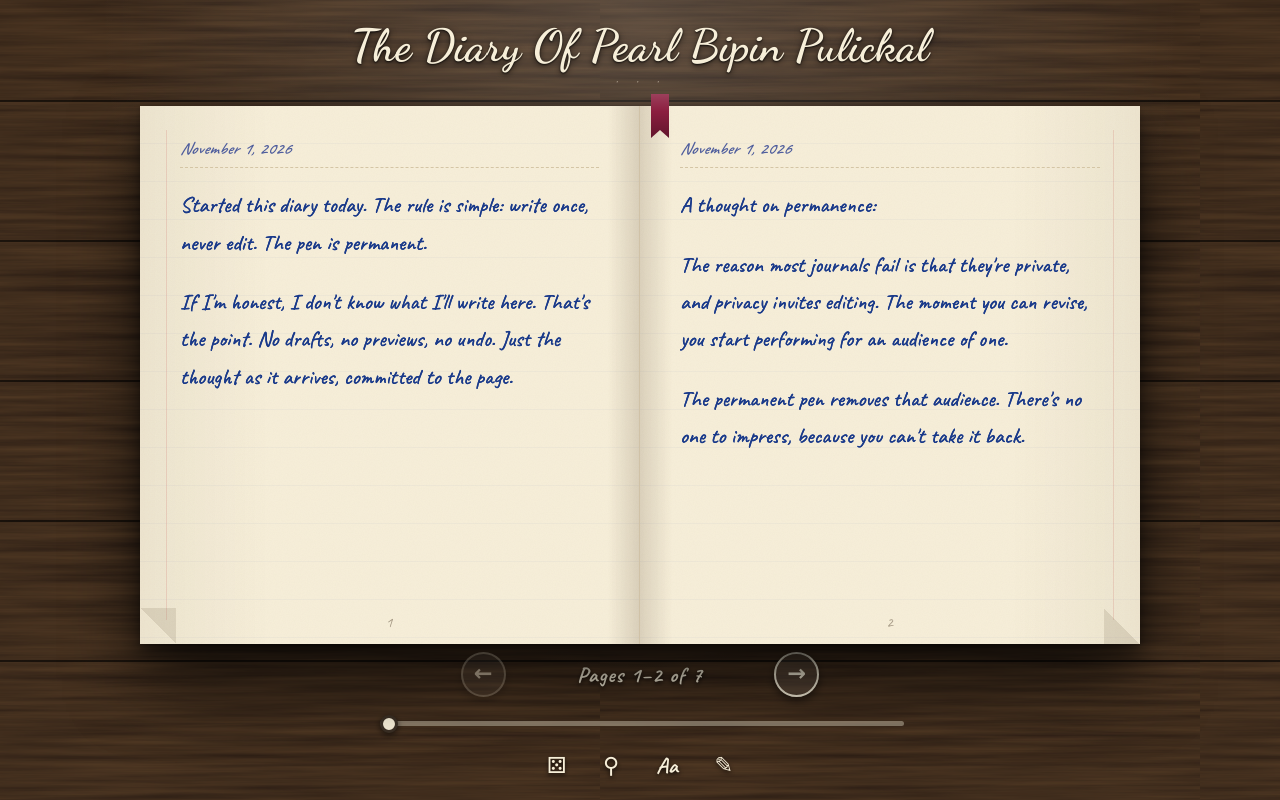
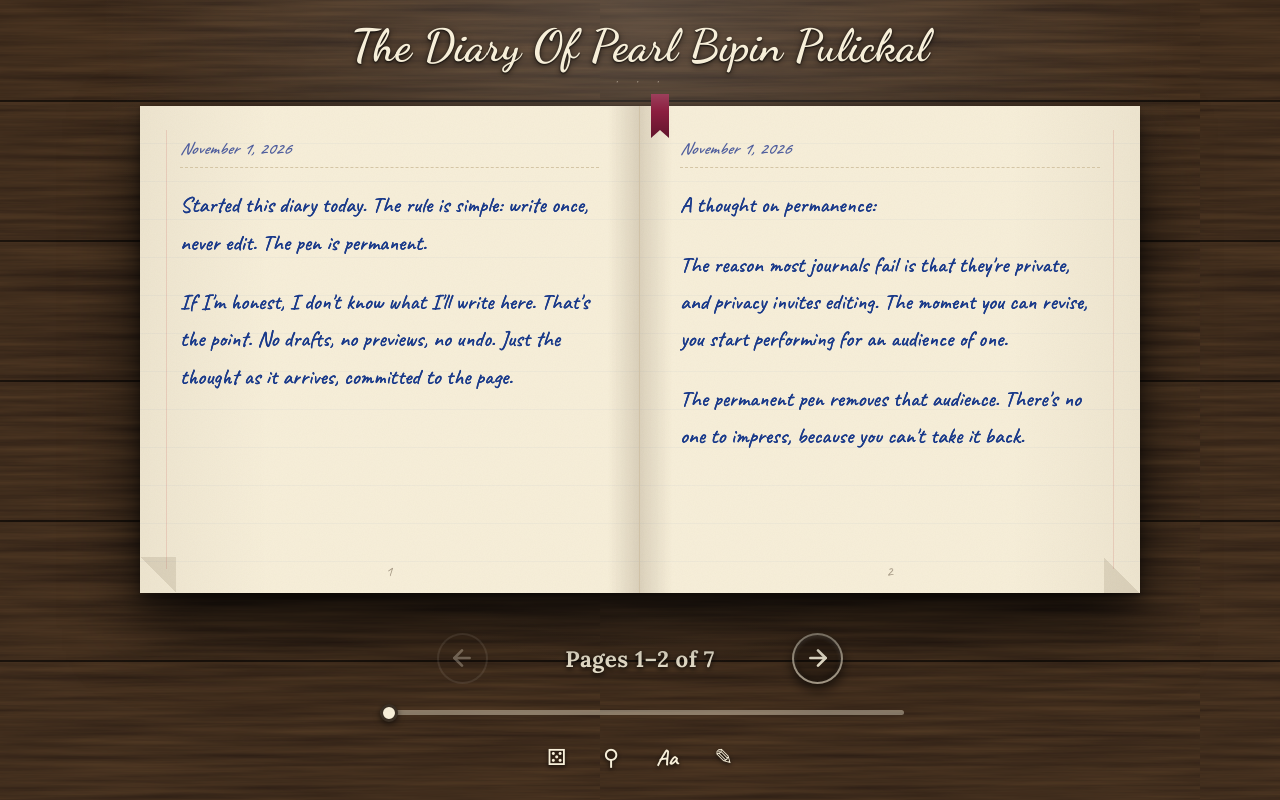
Before and after one commit to pearlbipin/TheDiaryOfPearlBipin, a plain HTML site: page index.html in a window 1280 px wide. Drawn offline with Linux system fonts and the light colour scheme.

Commit message:
Refactor UI elements and update font styles
Updated font links, adjusted UI elements, and improved button styles.

```diff
--- a/index.html
+++ b/index.html
@@ -17,7 +17,7 @@
 
 <link rel="preconnect" href="https://fonts.googleapis.com">
 <link rel="preconnect" href="https://fonts.gstatic.com" crossorigin>
-<link href="https://fonts.googleapis.com/css2?family=Caveat:wght@400;500;600;700&family=Kalam:wght@400;700&family=Lora:ital,wght@0,400;0,500;1,400&family=Dancing+Script:wght@500;700&display=swap" rel="stylesheet">
+<link href="https://fonts.googleapis.com/css2?family=Caveat:wght@400;500;600;700&family=Kalam:wght@400;700&family=Lora:ital,wght@0,400;0,500;0,700;1,400&family=Dancing+Script:wght@500;700&display=swap" rel="stylesheet">
 
 <style>
 :root {
@@ -86,7 +86,6 @@ body {
 .masthead h1 {
   font-family: var(--font-display);
   font-weight: 700;
-  /* Adjusted size to fit the longer name gracefully */
   font-size: clamp(2rem, 4vw, 2.8rem);
   line-height: 1;
   margin: 0 0 0.2rem;
@@ -406,77 +405,87 @@ main {
 /* Footer Controls Area */
 footer {
   flex-shrink: 0;
-  padding-bottom: 1rem;
+  padding-top: 2rem; /* SHIFTS THE CONTROLS DOWN */
+  padding-bottom: 1.5rem;
   display: flex;
   flex-direction: column;
   align-items: center;
-  gap: 0.6rem;
+  gap: 0.8rem;
 }
 
 .book-controls {
   display: flex;
   justify-content: center;
   align-items: center;
-  gap: 1.4rem;
+  gap: 2.5rem; /* Spreads the arrows and text out slightly */
   font-family: var(--font-hand);
 }
 
-/* UI OVERHAUL: Heavier, Punchier Arrows */
+/* UI OVERHAUL: Elevator-style Arrow Buttons */
 .icon-btn {
-  background: rgba(255, 255, 255, 0.1); /* Slight glass/wood reflection */
-  border: 2px solid var(--paper); /* Thicker, solid border */
+  background: rgba(0, 0, 0, 0.25); /* Darker base */
+  border: 2px solid rgba(247, 239, 217, 0.6); /* Solid, visible border */
   color: var(--paper);
-  width: 2.8rem;
-  height: 2.8rem;
+  width: 3.2rem; /* Bigger */
+  height: 3.2rem;
   border-radius: 50%;
-  font-size: 1.4rem;
   cursor: pointer;
   display: inline-flex;
   align-items: center;
   justify-content: center;
-  transition: background 0.15s, border-color 0.15s, color 0.15s, transform 0.15s;
-  font-family: var(--font-hand);
-  font-weight: 700;
-  line-height: 1;
-  box-shadow: 0 4px 8px rgba(0,0,0,0.5); /* Pops off the table */
+  transition: all 0.15s ease;
+  box-shadow:
+    0 6px 12px rgba(0, 0, 0, 0.6),
+    inset 0 2px 4px rgba(255, 255, 255, 0.15), /* Inner top highlight */
+    inset 0 -3px 6px rgba(0, 0, 0, 0.4);       /* Inner bottom shadow */
 }
 .icon-btn:hover:not(:disabled) {
   background: var(--paper);
   color: var(--ui-ink);
   border-color: var(--paper);
   transform: translateY(-2px);
-  box-shadow: 0 6px 12px rgba(0,0,0,0.6);
+  box-shadow: 0 8px 16px rgba(0, 0, 0, 0.7);
 }
 .icon-btn:disabled {
-  opacity: 0.4;
+  opacity: 0.3;
   cursor: default;
-  border-color: rgba(247, 239, 217, 0.4);
+  background: rgba(0, 0, 0, 0.1);
+  border-color: rgba(247, 239, 217, 0.3);
+  box-shadow: none;
+}
+.icon-btn svg {
+  width: 26px;
+  height: 26px;
+  stroke-width: 2.5; /* Thick arrows */
 }
 
-/* UI OVERHAUL: Heavier Page Counter */
+/* UI OVERHAUL: Serious, Bold Serif Counter */
 .page-counter {
-  font-family: var(--font-hand);
-  font-size: 1.35rem;
+  font-family: var(--font-serif); /* Serious font */
+  font-size: 1.4rem;
   font-weight: 700;
   color: var(--paper);
-  text-shadow: 0 2px 4px rgba(0, 0, 0, 0.8); /* Readability on wood */
+  text-shadow: 0 2px 5px rgba(0, 0, 0, 0.9); /* Strong shadow for readability */
   min-width: 14rem;
   text-align: center;
-  letter-spacing: 0.05em;
+  letter-spacing: 0.02em;
+  display: inline-flex;
+  align-items: center;
+  justify-content: center;
 }
 
-/* UI OVERHAUL: Thicker Slider */
+/* Thicker Slider */
 .scrubber-wrap {
   width: 100%;
   max-width: 540px;
   padding: 0 0.5rem;
-  margin-top: 0.3rem;
+  margin-top: 0.2rem;
 }
 .scrubber {
   -webkit-appearance: none; appearance: none;
   width: 100%;
-  height: 5px; /* Thicker track */
-  background: rgba(247, 239, 217, 0.4); /* More visible track */
+  height: 5px;
+  background: rgba(247, 239, 217, 0.4);
   border-radius: 3px;
   outline: none;
   cursor: pointer;
@@ -485,7 +494,7 @@ footer {
   -webkit-appearance: none; appearance: none;
   width: 18px; height: 18px; border-radius: 50%;
   background: var(--paper);
-  border: 3px solid var(--ui-ink); /* Strong border */
+  border: 3px solid var(--ui-ink);
   box-shadow: 0 2px 6px rgba(0,0,0,0.6);
   cursor: pointer;
   transition: transform 0.1s;
@@ -501,7 +510,7 @@ footer {
   box-shadow: 0 2px 6px rgba(0,0,0,0.6);
 }
 
-/* UI OVERHAUL: Heavier, Engraved Tool Icons */
+/* Tool Icons (Unchanged as requested) */
 .book-tools {
   display: flex; justify-content: center; gap: 0.7rem;
   margin-top: 0.5rem;
@@ -511,9 +520,9 @@ footer {
   border: none;
   color: var(--paper);
   font-family: var(--font-hand);
-  font-size: 1.4rem; /* Bigger */
+  font-size: 1.4rem;
   font-weight: 700;
-  text-shadow: 0 2px 4px rgba(0, 0, 0, 0.8); /* Pop */
+  text-shadow: 0 2px 4px rgba(0, 0, 0, 0.8);
   padding: 0.4rem 0.8rem;
   cursor: pointer;
   border-radius: 4px;
@@ -586,7 +595,7 @@ footer {
 /* Mobile */
 @media (max-width: 800px) {
   .masthead { padding-top: 1rem; }
-  .masthead h1 { font-size: 1.8rem; } /* Slightly smaller to fit long name */
+  .masthead h1 { font-size: 1.8rem; }
   .book { grid-template-columns: 1fr; }
   .book::before, .book::after { display: none; }
   .page-left { border-right: none; }
@@ -596,8 +605,11 @@ footer {
   .entry-body { font-size: calc(var(--font-size) - 1px); }
 
   /* Mobile UI adjustments */
-  .page-counter { min-width: 10rem; font-size: 1.2rem; }
-  .icon-btn { width: 2.5rem; height: 2.5rem; font-size: 1.2rem; }
+  footer { padding-top: 1rem; } /* Less padding on mobile to save space */
+  .book-controls { gap: 1rem; }
+  .page-counter { min-width: 10rem; font-size: 1.1rem; }
+  .icon-btn { width: 2.8rem; height: 2.8rem; }
+  .icon-btn svg { width: 22px; height: 22px; }
   .tool-btn { font-size: 1.3rem; padding: 0.4rem 0.6rem; }
   .font-popover { right: 1rem; bottom: 4rem; }
 
@@ -640,9 +652,20 @@ footer {
 
 <footer>
   <nav class="book-controls" aria-label="Page navigation">
-    <button id="prev" class="icon-btn" type="button" aria-label="Previous pages">&larr;</button>
+    <!-- Replaced text arrows with thick SVG arrows -->
+    <button id="prev" class="icon-btn" type="button" aria-label="Previous pages">
+      <svg viewBox="0 0 24 24" fill="none" stroke="currentColor" stroke-linecap="round" stroke-linejoin="round">
+        <line x1="19" y1="12" x2="5" y2="12"></line>
+        <polyline points="12 19 5 12 12 5"></polyline>
+      </svg>
+    </button>
     <span class="page-counter" id="page-counter"></span>
-    <button id="next" class="icon-btn" type="button" aria-label="Next pages">&rarr;</button>
+    <button id="next" class="icon-btn" type="button" aria-label="Next pages">
+      <svg viewBox="0 0 24 24" fill="none" stroke="currentColor" stroke-linecap="round" stroke-linejoin="round">
+        <line x1="5" y1="12" x2="19" y2="12"></line>
+        <polyline points="12 5 19 12 12 19"></polyline>
+      </svg>
+    </button>
   </nav>
 
   <div class="scrubber-wrap">
```
